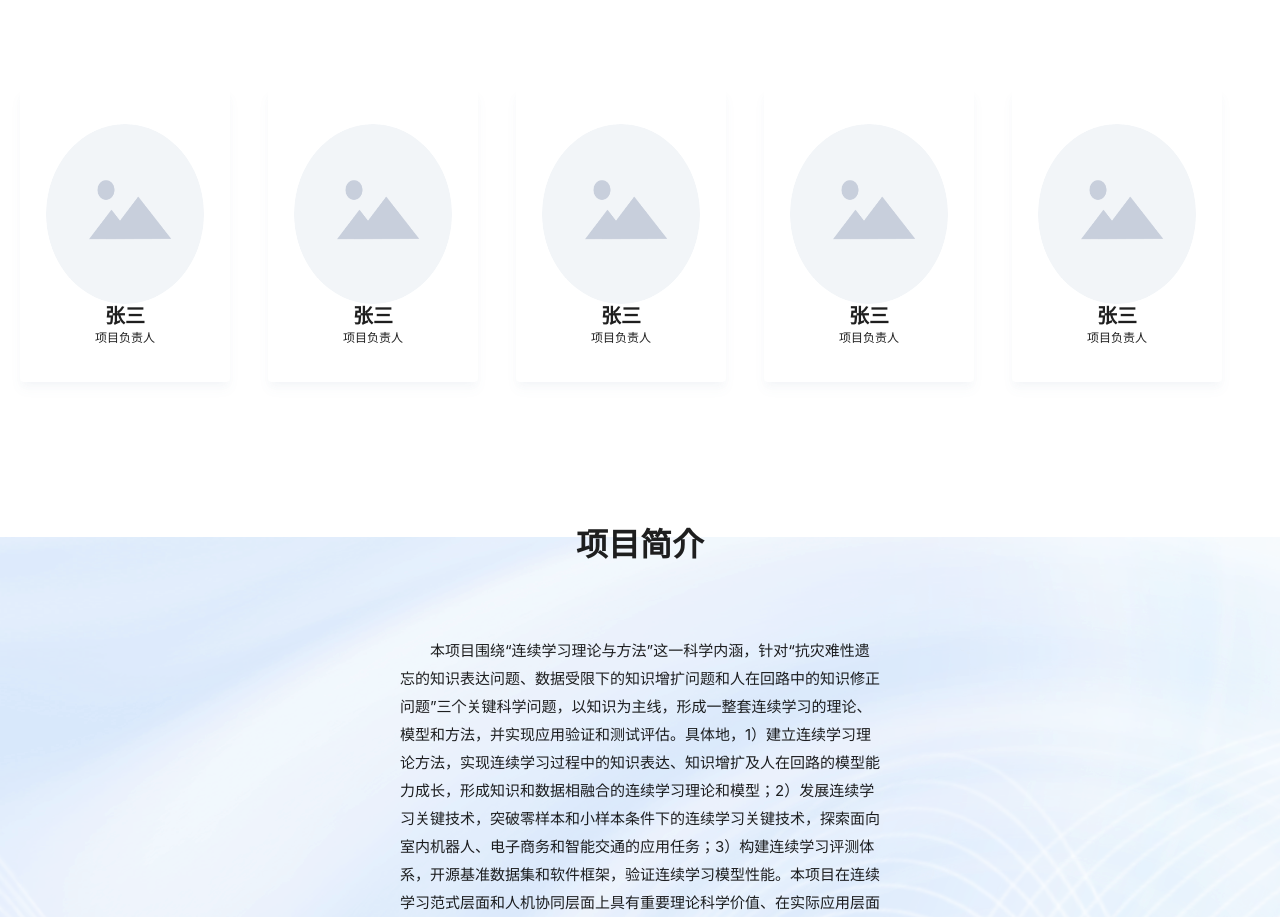
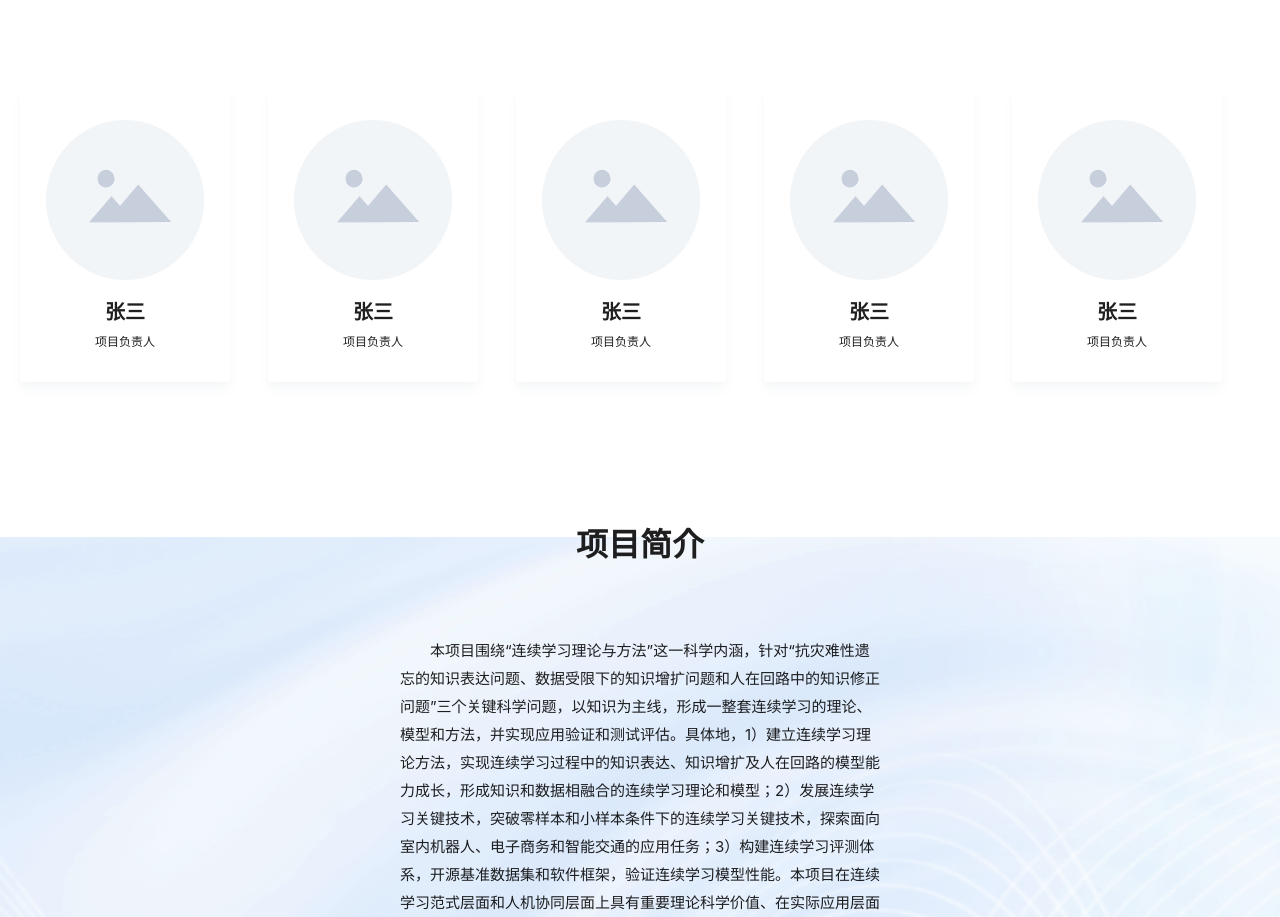
Before and after one commit to ccnulx98/ccnu-lab.github.io, a React (Vite) app: page / in a window 1280 px wide. Shown: the part 1300-2217 px from the top of the page. Built offline with nearby package versions, Linux system fonts and the light colour scheme.

Commit message:
modify PrincipalBox

```diff
--- a/src/pages/web/Home/Home.tsx
+++ b/src/pages/web/Home/Home.tsx
@@ -72,7 +72,7 @@ export default function Home() {
       <FlexWrap>
         {principalData.map((item) => (
           <PrincipalBox key={item.image}>
-            <img src={item.image} alt="" style={{borderRadius: '50%'}} />
+            <img src={item.image} alt="" />
             <div className="principalName">{item.name}</div>
             <div className="introduction">项目负责人</div>
           </PrincipalBox>
--- a/src/pages/web/Home/styles.ts
+++ b/src/pages/web/Home/styles.ts
@@ -42,6 +42,7 @@ const PrincipalBox = styled.div`
   img {
     width: 158px;
     height: 180px;
+    padding-bottom: 20px;
   }
   .principalName {
     justify-content: center;
@@ -49,6 +50,7 @@ const PrincipalBox = styled.div`
     font-weight: 800;
     line-height: 24px;
     box-sizing: border-box;
+    padding-bottom: 8px;
   }
   .introduction {
     justify-content: center;
```
